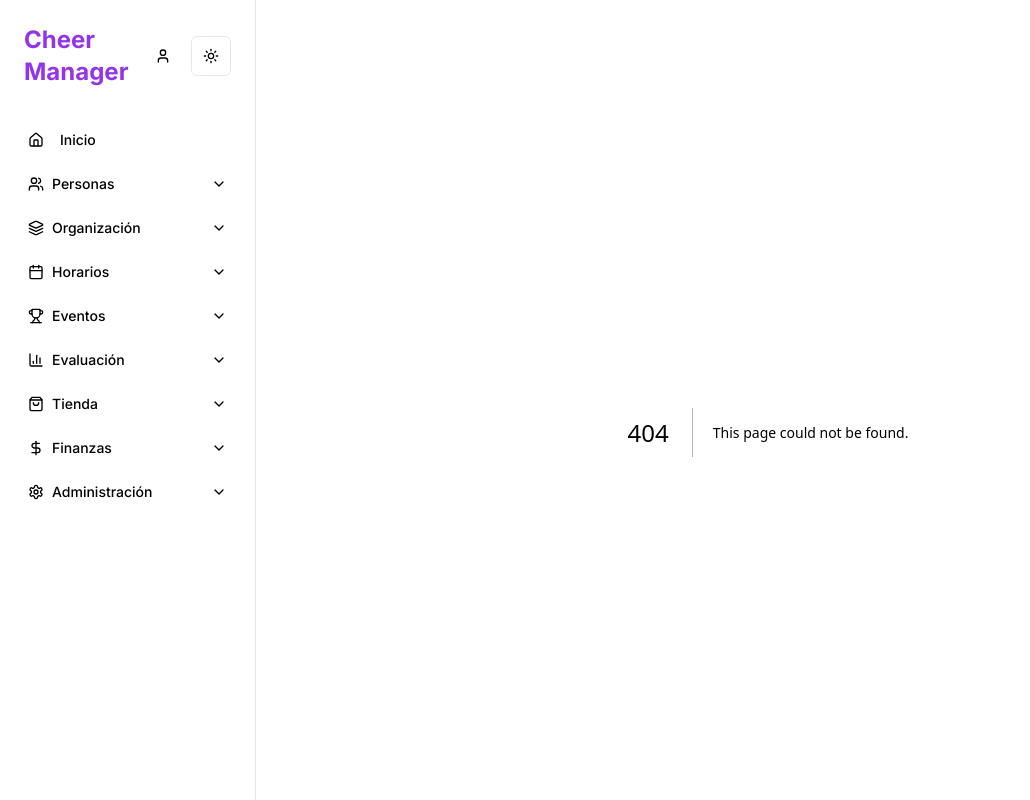
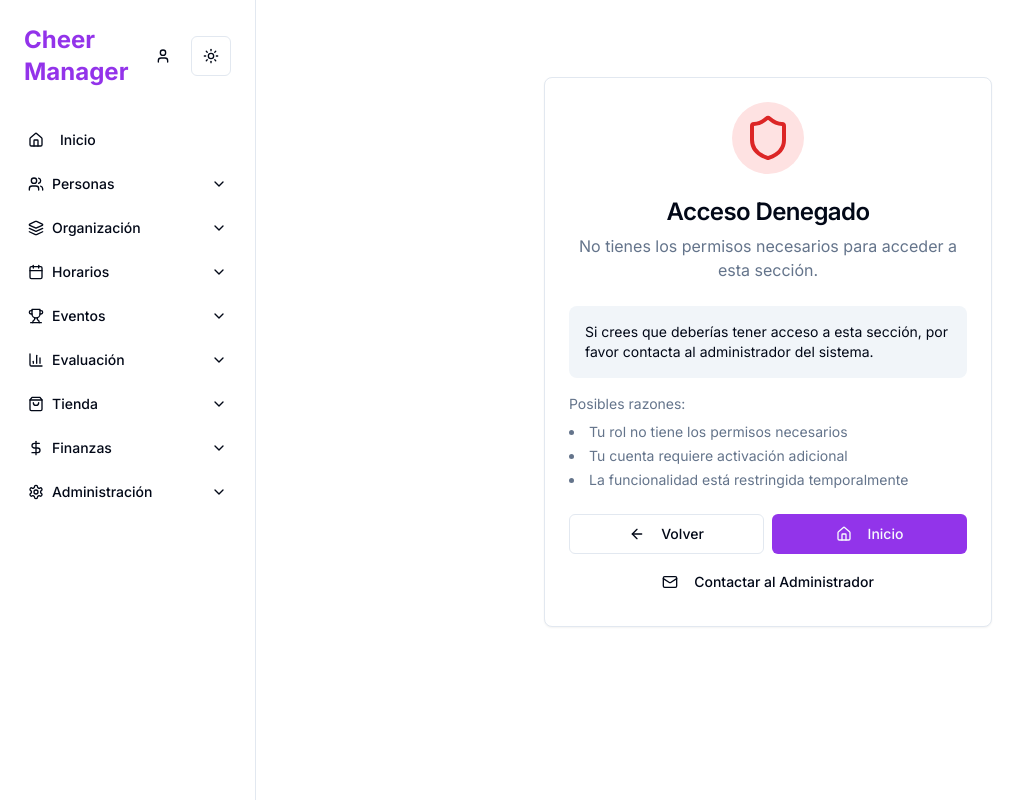
Before and after one commit to Varcal-dev/cheermanager_fnt, a Next.js app: page /error-permisos in a window 1280 px wide. Before the commit this address had no page. Shown: the whole page, without its empty margins (0-1030 px from the left). Built offline with nearby package versions, Linux system fonts and the light colour scheme.

Commit message:
visata para error de falta de permisos

```diff
--- /dev/null
+++ b/app/components/access-denied.tsx
@@ -0,0 +1,25 @@
+"use client"
+
+import { useEffect } from "react"
+import { useRouter } from "next/navigation"
+
+interface AccessDeniedProps {
+  hasAccess: boolean
+  redirectTo?: string
+}
+
+export function AccessDenied({ hasAccess, redirectTo = "/error-permisos" }: AccessDeniedProps) {
+  const router = useRouter()
+
+  useEffect(() => {
+    if (!hasAccess) {
+      router.push(redirectTo)
+    }
+  }, [hasAccess, redirectTo, router])
+
+  if (!hasAccess) {
+    return null
+  }
+
+  return null
+}
--- /dev/null
+++ b/app/components/ui/skeleton.tsx
@@ -0,0 +1,8 @@
+import type React from "react"
+import { cn } from "@/lib/utils"
+
+function Skeleton({ className, ...props }: React.HTMLAttributes<HTMLDivElement>) {
+  return <div className={cn("animate-pulse rounded-md bg-muted", className)} {...props} />
+}
+
+export { Skeleton }
--- /dev/null
+++ b/app/components/with-permission.tsx
@@ -0,0 +1,25 @@
+"use client"
+
+import type { ReactNode } from "react"
+import { useRouter } from "next/navigation"
+
+interface WithPermissionProps {
+  hasPermission: boolean
+  children: ReactNode
+  fallback?: ReactNode
+}
+
+export function WithPermission({ hasPermission, children, fallback }: WithPermissionProps) {
+  const router = useRouter()
+
+  if (!hasPermission) {
+    if (fallback) {
+      return <>{fallback}</>
+    }
+
+    router.push("/error-permisos")
+    return null
+  }
+
+  return <>{children}</>
+}
--- /dev/null
+++ b/app/error-permisos/loading.tsx
@@ -0,0 +1,34 @@
+import { Skeleton } from "@/components/ui/skeleton"
+import { Card, CardContent, CardFooter, CardHeader } from "@/components/ui/card"
+
+export default function Loading() {
+  return (
+    <div className="flex items-center justify-center min-h-[80vh]">
+      <Card className="max-w-md w-full">
+        <CardHeader className="text-center">
+          <div className="flex justify-center mb-4">
+            <Skeleton className="h-16 w-16 rounded-full" />
+          </div>
+          <Skeleton className="h-8 w-3/4 mx-auto mb-2" />
+          <Skeleton className="h-4 w-full" />
+        </CardHeader>
+        <CardContent className="space-y-4">
+          <Skeleton className="h-24 w-full rounded-lg" />
+          <div className="space-y-2">
+            <Skeleton className="h-4 w-1/2" />
+            <Skeleton className="h-4 w-full" />
+            <Skeleton className="h-4 w-full" />
+            <Skeleton className="h-4 w-3/4" />
+          </div>
+        </CardContent>
+        <CardFooter className="flex flex-col space-y-2">
+          <div className="grid grid-cols-2 gap-2 w-full">
+            <Skeleton className="h-10 w-full" />
+            <Skeleton className="h-10 w-full" />
+          </div>
+          <Skeleton className="h-10 w-full" />
+        </CardFooter>
+      </Card>
+    </div>
+  )
+}
--- /dev/null
+++ b/app/error-permisos/page.tsx
@@ -0,0 +1,60 @@
+"use client"
+
+import { Button } from "@/components/ui/button"
+import { Card, CardContent, CardDescription, CardFooter, CardHeader, CardTitle } from "@/components/ui/card"
+import { Shield, Home, ArrowLeft, Mail } from "lucide-react"
+import Link from "next/link"
+import { useRouter } from "next/navigation"
+
+export default function ErrorPermisos() {
+  const router = useRouter()
+
+  return (
+    <div className="flex items-center justify-center min-h-[80vh]">
+      <Card className="max-w-md w-full">
+        <CardHeader className="text-center">
+          <div className="flex justify-center mb-4">
+            <div className="p-3 rounded-full bg-red-100 dark:bg-red-900">
+              <Shield className="h-12 w-12 text-red-600 dark:text-red-300" />
+            </div>
+          </div>
+          <CardTitle className="text-2xl">Acceso Denegado</CardTitle>
+          <CardDescription className="text-base">
+            No tienes los permisos necesarios para acceder a esta sección.
+          </CardDescription>
+        </CardHeader>
+        <CardContent className="space-y-4">
+          <div className="bg-muted p-4 rounded-lg text-sm">
+            <p>Si crees que deberías tener acceso a esta sección, por favor contacta al administrador del sistema.</p>
+          </div>
+          <div className="flex flex-col space-y-2">
+            <p className="text-sm text-muted-foreground">Posibles razones:</p>
+            <ul className="list-disc list-inside text-sm text-muted-foreground space-y-1">
+              <li>Tu rol no tiene los permisos necesarios</li>
+              <li>Tu cuenta requiere activación adicional</li>
+              <li>La funcionalidad está restringida temporalmente</li>
+            </ul>
+          </div>
+        </CardContent>
+        <CardFooter className="flex flex-col space-y-2">
+          <div className="grid grid-cols-2 gap-2 w-full">
+            <Button variant="outline" onClick={() => router.back()} className="w-full">
+              <ArrowLeft className="mr-2 h-4 w-4" />
+              Volver
+            </Button>
+            <Link href="/" className="w-full">
+              <Button className="w-full">
+                <Home className="mr-2 h-4 w-4" />
+                Inicio
+              </Button>
+            </Link>
+          </div>
+          <Button variant="ghost" className="w-full">
+            <Mail className="mr-2 h-4 w-4" />
+            Contactar al Administrador
+          </Button>
+        </CardFooter>
+      </Card>
+    </div>
+  )
+}
```
